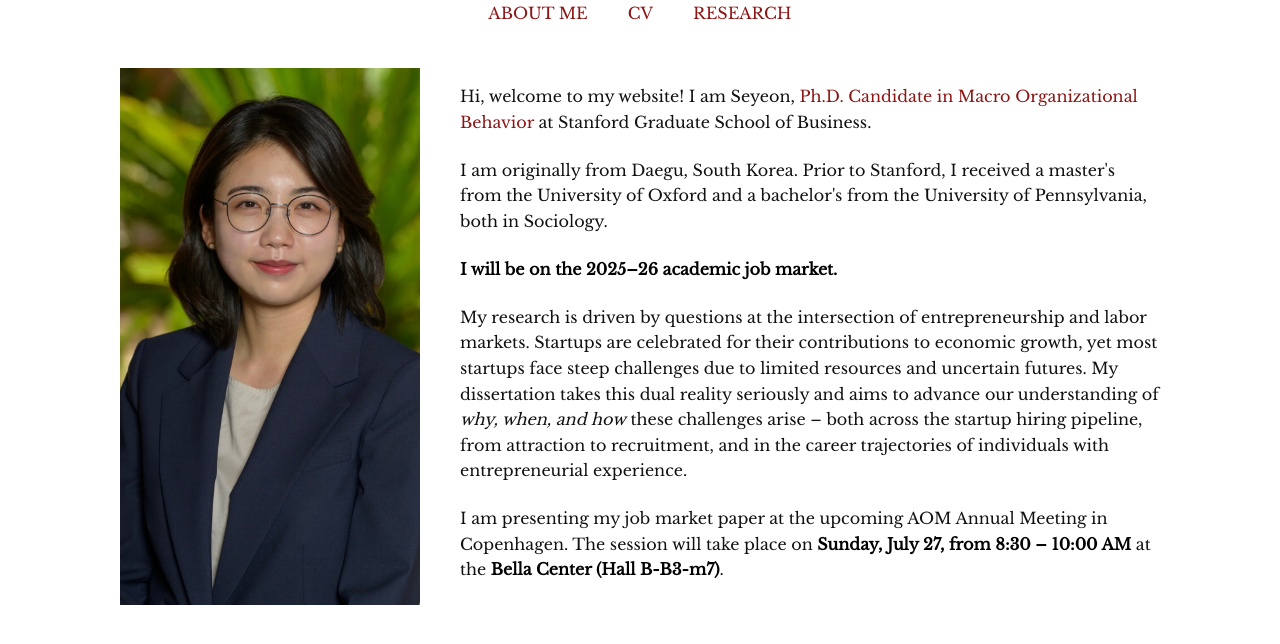
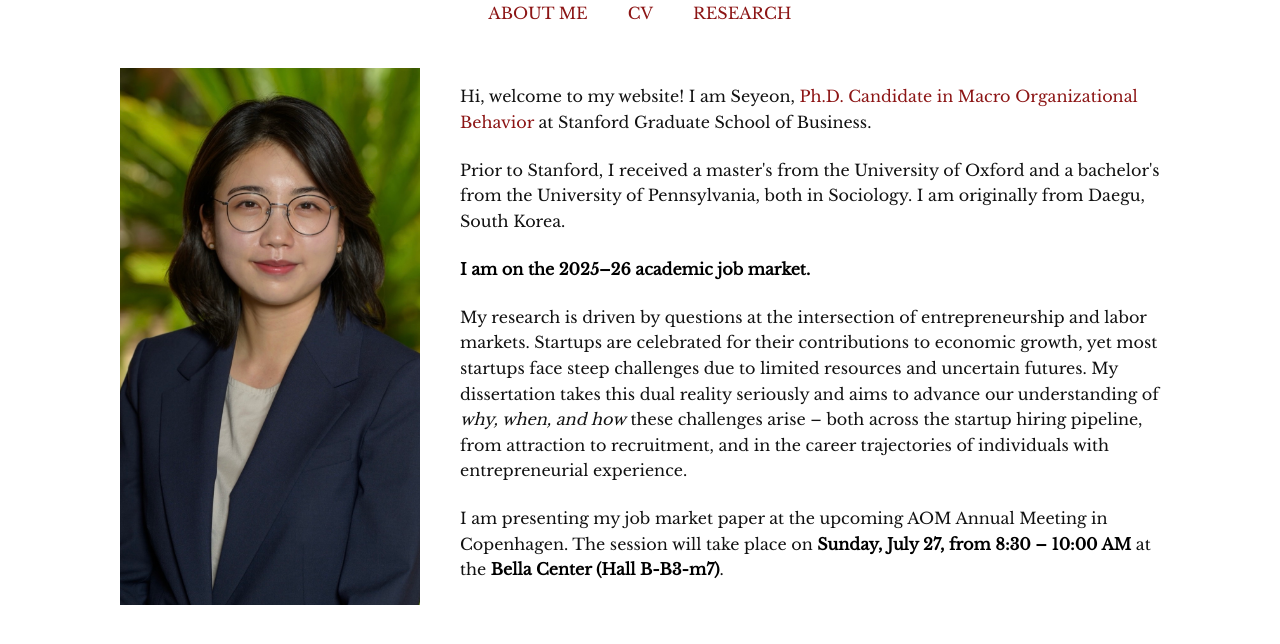
Before and after one commit to seyeon-kim-syk/seyeon-kim-syk.github.io, a plain HTML site: page index.html in a window 1280 px wide. Shown: the part 92-736 px from the top of the page. Drawn offline with nearby package versions, Linux system fonts and the light colour scheme.

Commit message:
update bio

```diff
--- a/index.html
+++ b/index.html
@@ -137,9 +137,9 @@
         at Stanford Graduate School of Business.
       </p>
 
-      <p>I am originally from Daegu, South Korea. Prior to Stanford, I received a master's from the University of Oxford and a bachelor's from the University of Pennsylvania, both in Sociology.</p>
+      <p>Prior to Stanford, I received a master's from the University of Oxford and a bachelor's from the University of Pennsylvania, both in Sociology. I am originally from Daegu, South Korea. </p>
 
-      <p><strong>I will be on the 2025–26 academic job market.</strong></p>
+      <p><strong>I am on the 2025–26 academic job market.</strong></p>
 
       <p>My research is driven by questions at the intersection of entrepreneurship and labor markets. Startups are celebrated for their contributions to economic growth, yet most startups face steep challenges due to limited resources and uncertain futures. My dissertation takes this dual reality seriously and aims to advance our understanding of <em>why, when, and how</em> these challenges arise – both across the startup hiring pipeline, from attraction to recruitment, and in the career trajectories of individuals with entrepreneurial experience.</p>
 
```
